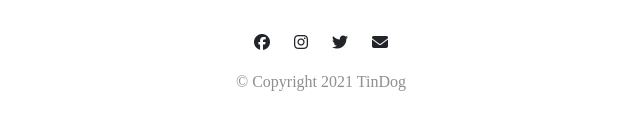
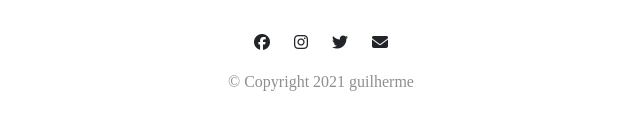
Before and after one commit to Guilherme013S/TinDog, a plain HTML site: page index.html in a window 1280 px wide. Shown: the part 2863-2993 px from the top of the page, 319-959 px from the left. Drawn offline with nearby package versions, Linux system fonts and the light colour scheme.

Commit message:
Update.index.html

```diff
--- a/index.html
+++ b/index.html
@@ -214,7 +214,7 @@
       <i class="sicial-icon fab fa-instagram"></i>
       <i class="sicial-icon fab fa-twitter"></i>
       <i class="sicial-icon fas fa-envelope"></i>
-      <p>© Copyright 2021 TinDog</p>
+      <p>© Copyright 2021 guilherme</p>
     </footer>
   </body>
 </html>
```
